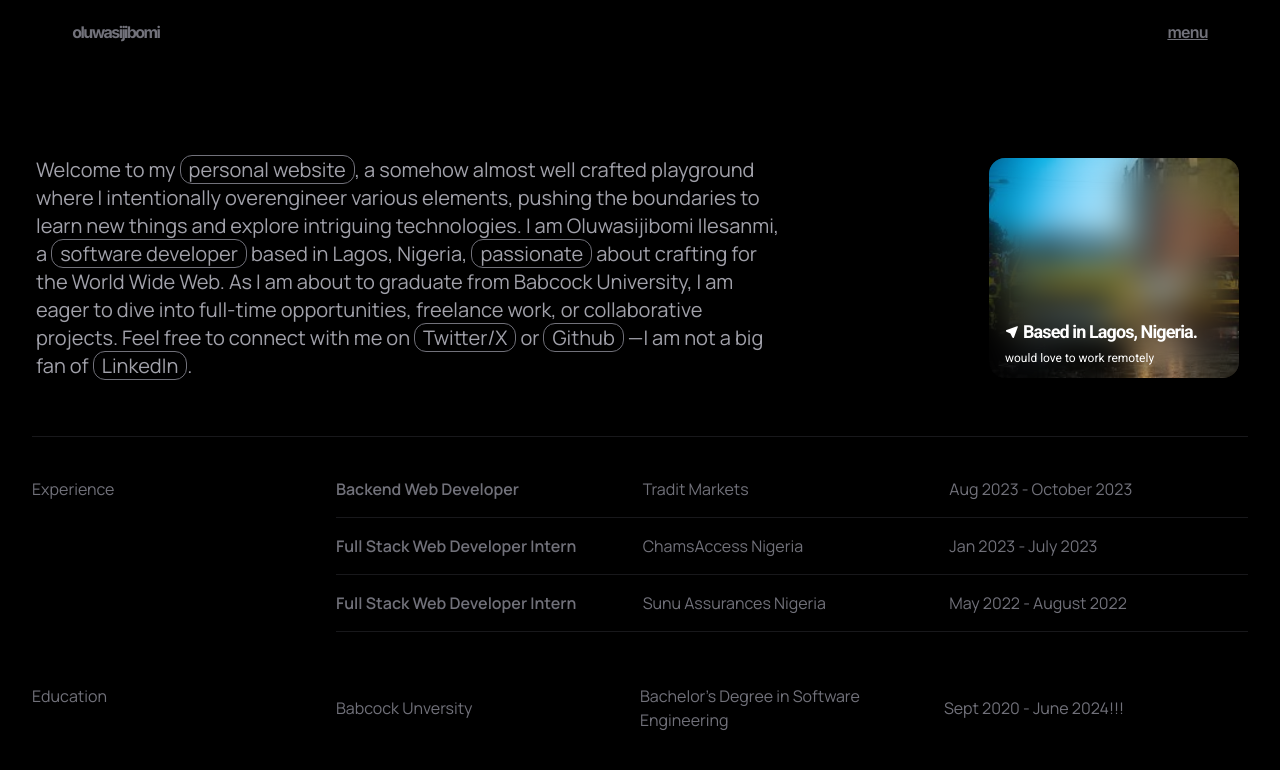
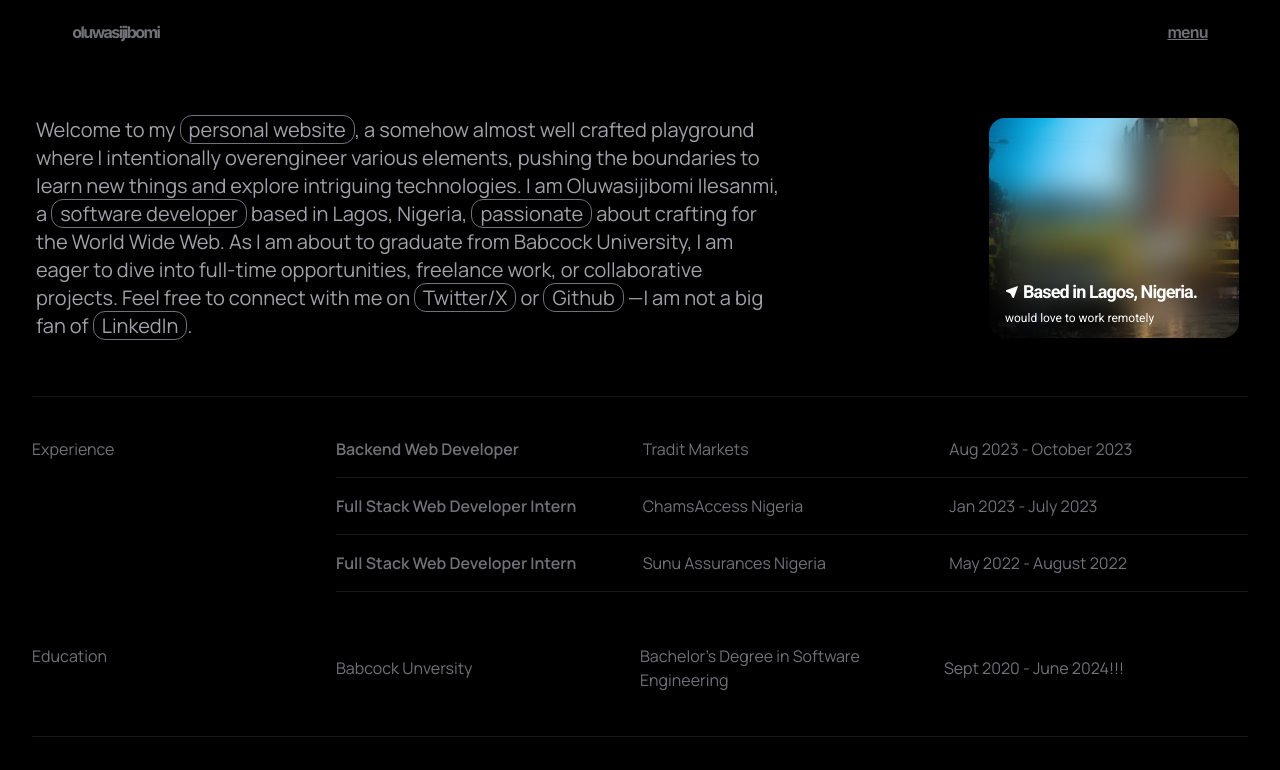
Before and after one commit to sijirama/website, a Next.js app: page / in a window 1280 px wide. Shown: the top 770 px of the page. Built offline with nearby package versions, Linux system fonts and the light colour scheme; a web font is replaced by a local one.

Commit message:
call me anita the way i maximize these wins

```diff
--- a/src/app/(main)/about/layout.tsx
+++ b/src/app/(main)/about/layout.tsx
@@ -1,7 +1,4 @@
 import type { Metadata } from "next";
-import Header from "@/components/Header";
-import { Footer } from "@/components/Footer";
-import { inter } from "@/lib/fonts";
 
 export const metadata: Metadata = {
     title: "About • Oluwasijibomi",
--- a/src/app/(main)/portfolio/layout.tsx
+++ b/src/app/(main)/portfolio/layout.tsx
@@ -1,6 +1,4 @@
 import type { Metadata } from "next";
-import Header from "@/components/Header";
-import { Footer } from "@/components/Footer";
 import { bai } from "@/lib/fonts";
 
 export const metadata: Metadata = {
--- a/src/app/(main)/writing/layout.tsx
+++ b/src/app/(main)/writing/layout.tsx
@@ -1,7 +1,4 @@
 import type { Metadata } from "next";
-import Header from "@/components/Header";
-import { Footer } from "@/components/Footer";
-import { inter } from "@/lib/fonts";
 
 export const metadata: Metadata = {
   title: "Writings • Oluwasijibomi",
--- a/src/app/page.tsx
+++ b/src/app/page.tsx
@@ -3,11 +3,10 @@ import LatestUpdateComponent from "@/components/LatestUpdate";
 import { Information } from "@/components/Information";
 import { Marquee } from "@/components/boxes/marquee";
 import { MiniPortfolio } from "@/components/miniportfolio";
-import HomePage from "@/components/Homepage";
 
 export default function Home() {
     return (
-        <main className="w-full h-full overflow-x-hidden pt-20 lg:pt-12 bg-black">
+        <main className="w-full h-full overflow-x-hidden pt-10 lg:pt-2 bg-black">
             <LatestUpdateComponent />
             <Information />
             <MiniPortfolio />
```
Lines whose indentation alone changed are shown as unchanged.
